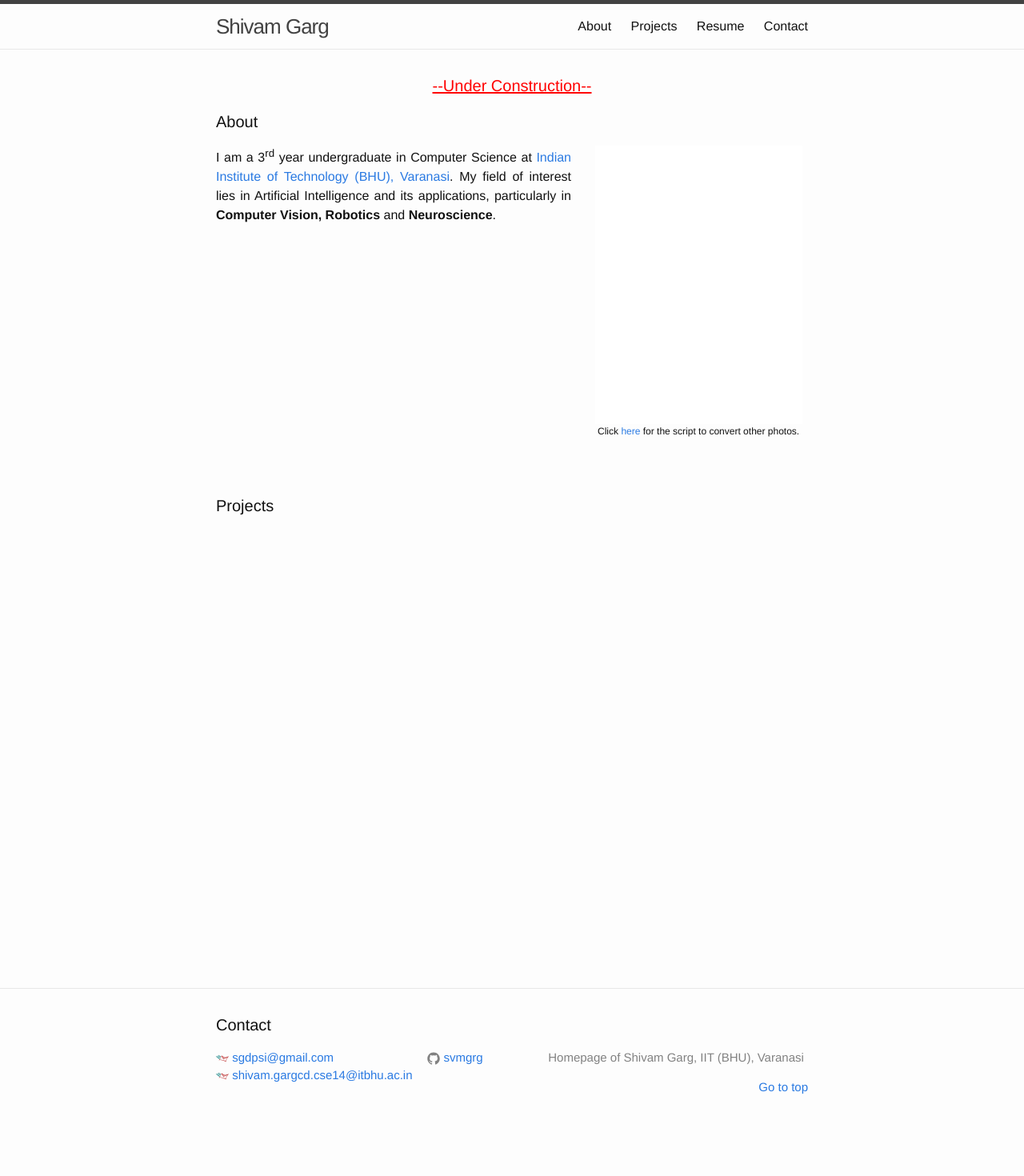
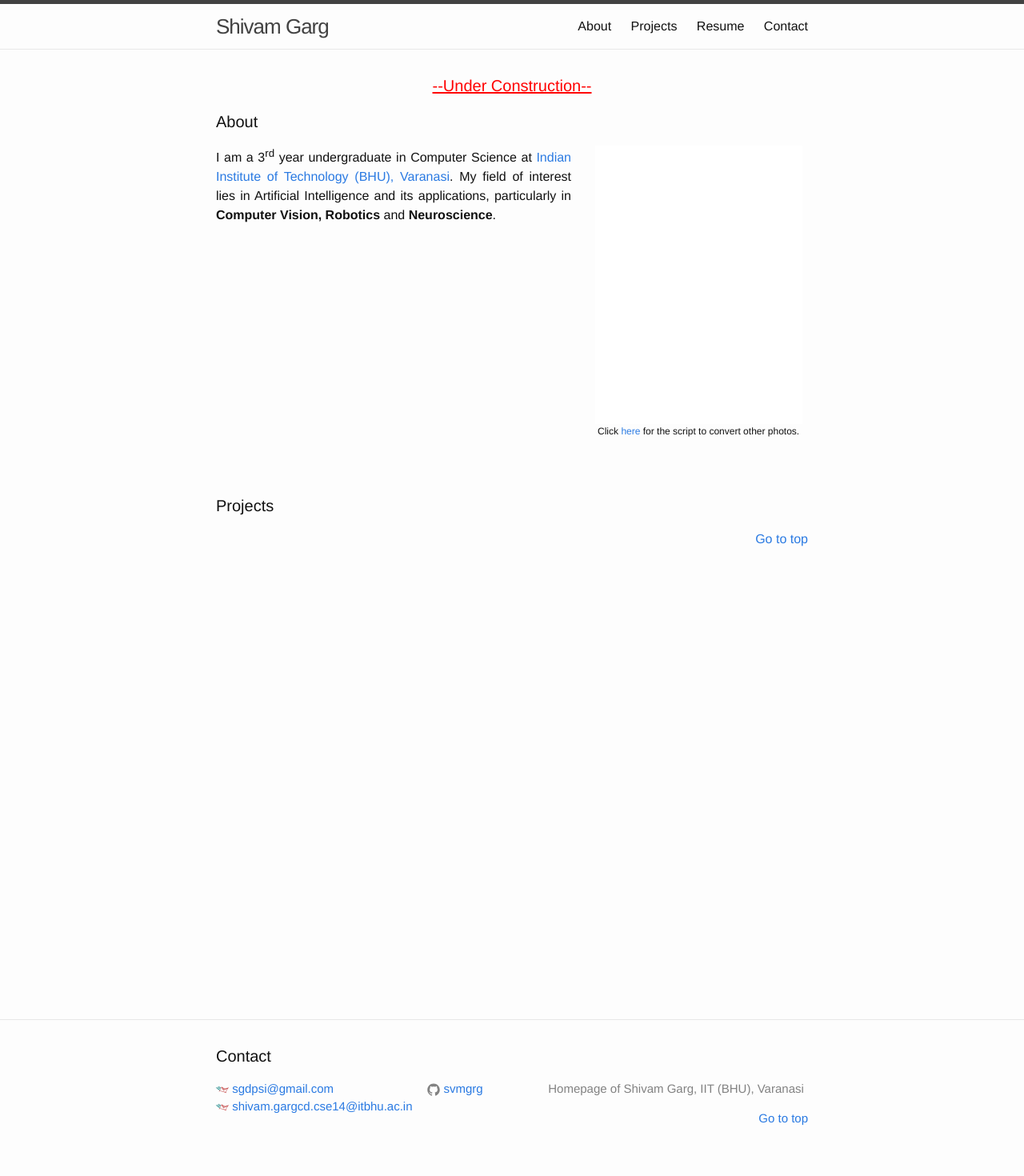
Before and after one commit to svmgrg/svmgrg.github.io, a Jekyll site: the page built from index.html, in a window 1280 px wide. Shown: the whole page at 80% size. Built offline with Jekyll 4.4.1, drawn with Linux system fonts in a browser that asks for light colours; before the commit the page ends 1431 px from its top, so only the background shows below that.

Commit message:
Minor changes in hrefs

```diff
--- a/_includes/footer.html
+++ b/_includes/footer.html
@@ -7,15 +7,16 @@
     <div class="footer-col-wrapper">
       <div class="footer-col footer-col-1">
         <ul class="contact-list">
+	  {% if site.email %}
 	  <li>
-	    <a href="mailto:{{ site.email }}">{% include icon-email.html username=site.email %}
-	    </a>
+	    {% include icon-email.html username=site.email %}
 	  </li>
+	  {% endif %}
+	  {% if site.email2 %}
 	  <li>
-	    <a href="mailto:{{ site.email2 }}">
 	      {% include icon-email.html username=site.email2 %}
-	    </a>
 	  </li>
+	  {% endif %}
         </ul>
       </div>
 
--- a/_includes/icon-email.html
+++ b/_includes/icon-email.html
@@ -1 +1 @@
-<a href="https://github.com/{{ include.username }}"><span class="icon icon--email">{% include icon-email.svg %}</span><span class="username">{{ include.username }}</span></a>
+<a href="mailto:{{ include.username }}"><span class="icon icon--email">{% include icon-email.svg %}</span><span class="username">{{ include.username }}</span></a>
--- a/index.html
+++ b/index.html
@@ -9,20 +9,22 @@
   <h1 class="page-heading" id='about'>About</h1>
 
   <p style="float: left;  text-align: justify; width: 60%; margin-right: 1%; margin-bottom: 0.5em;">
-  I am a 3<sup>rd</sup> year undergraduate in Computer Science at <a href="http://www.iitbhu.ac.in/cse/" target='_blank'>Indian Institute of Technology (BHU), Varanasi</a>. My field of interest lies in Artificial Intelligence and its applications, particularly in <b>Computer Vision, Robotics</b> and <b>Neuroscience</b>.
+    I am a 3<sup>rd</sup> year undergraduate in Computer Science at <a href="http://www.iitbhu.ac.in/cse/" target='_blank'>Indian Institute of Technology (BHU), Varanasi</a>. My field of interest lies in Artificial Intelligence and its applications, particularly in <b>Computer Vision, Robotics</b> and <b>Neuroscience</b>.
   </p>
 
   <p style="float: right; font-size: 9pt; text-align: center; width: 35%; margin-right: 1%; margin-bottom: 0.5em;">
     <img src="shivam.gif" style="width: 100%">
-     Click <a href='https://github.com/svmgrg/pic2gif/' target='_blank'> here </a> for the script to convert other photos.
+    Click <a href='https://github.com/svmgrg/pic2gif/' target='_blank'> here </a> for the script to convert other photos.
   </p>
-
 
   <p style="clear: both;"></p>
 
-
   <br><br>
   <h1 class="page-heading" id='projects'>Projects</h1>
+  <p align='right'><a href='#top'> Go to top</a></p>
+
+
+
 
   <br><br>
   <br><br>
```
Also changed, not shown: 3 other files.
